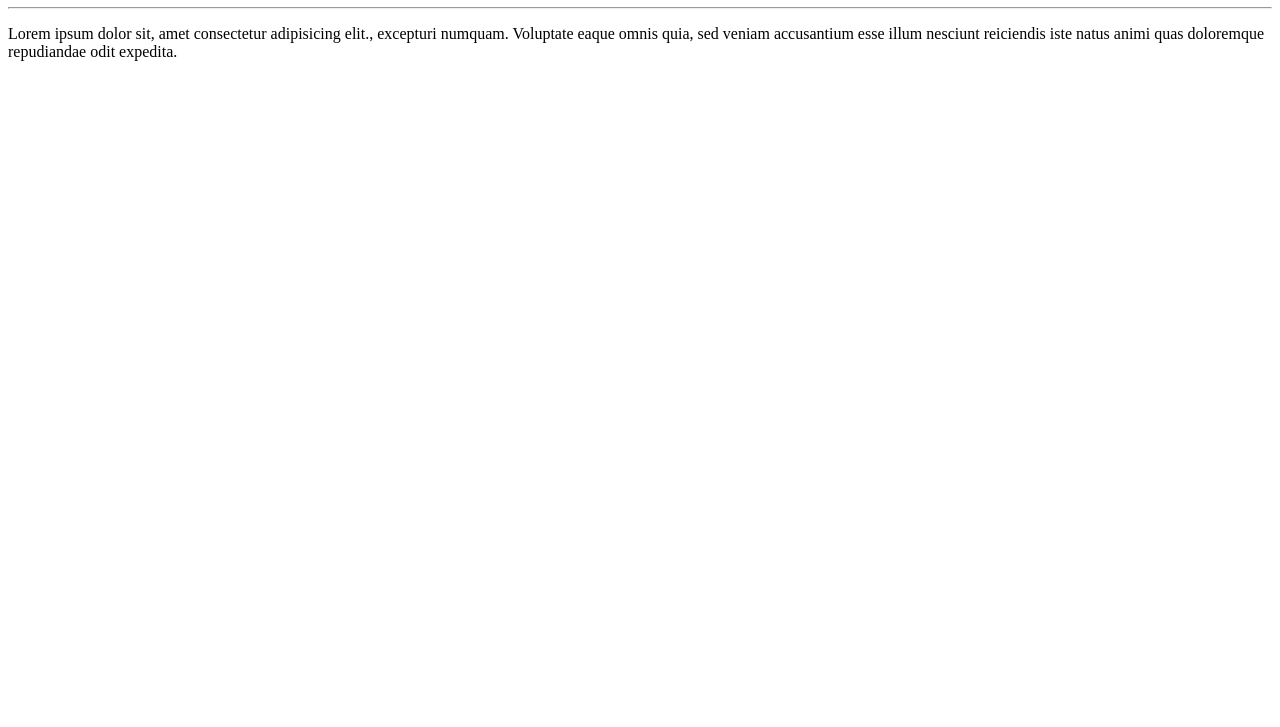
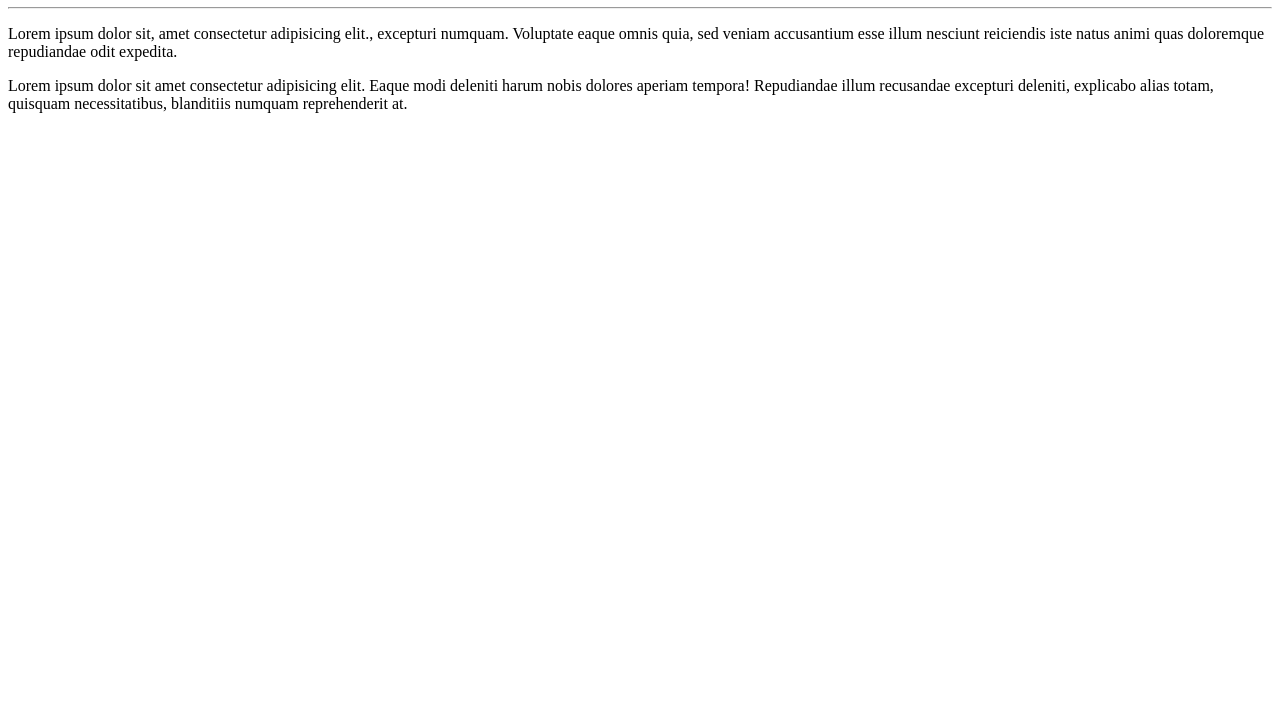
Before and after one commit to alinemenezes/Ola-Mundo, a plain HTML site: page site-exemplo/index.html in a window 1280 px wide. Shown: the part 73-800 px from the top of the page. Drawn offline with Linux system fonts and the light colour scheme.

Commit message:
adicionei um parágrafo

```diff
--- a/site-exemplo/index.html
+++ b/site-exemplo/index.html
@@ -10,6 +10,6 @@
     <h1>Olá, Mundo!</h1>
     <hr>
     <p>Lorem ipsum dolor sit, amet consectetur adipisicing elit., excepturi numquam. Voluptate eaque omnis quia, sed veniam accusantium esse illum nesciunt reiciendis iste natus animi quas doloremque repudiandae odit expedita.</p>
-
+    <p>Lorem ipsum dolor sit amet consectetur adipisicing elit. Eaque modi deleniti harum nobis dolores aperiam tempora! Repudiandae illum recusandae excepturi deleniti, explicabo alias totam, quisquam necessitatibus, blanditiis numquam reprehenderit at.</p>
 </body>
 </html>
```
